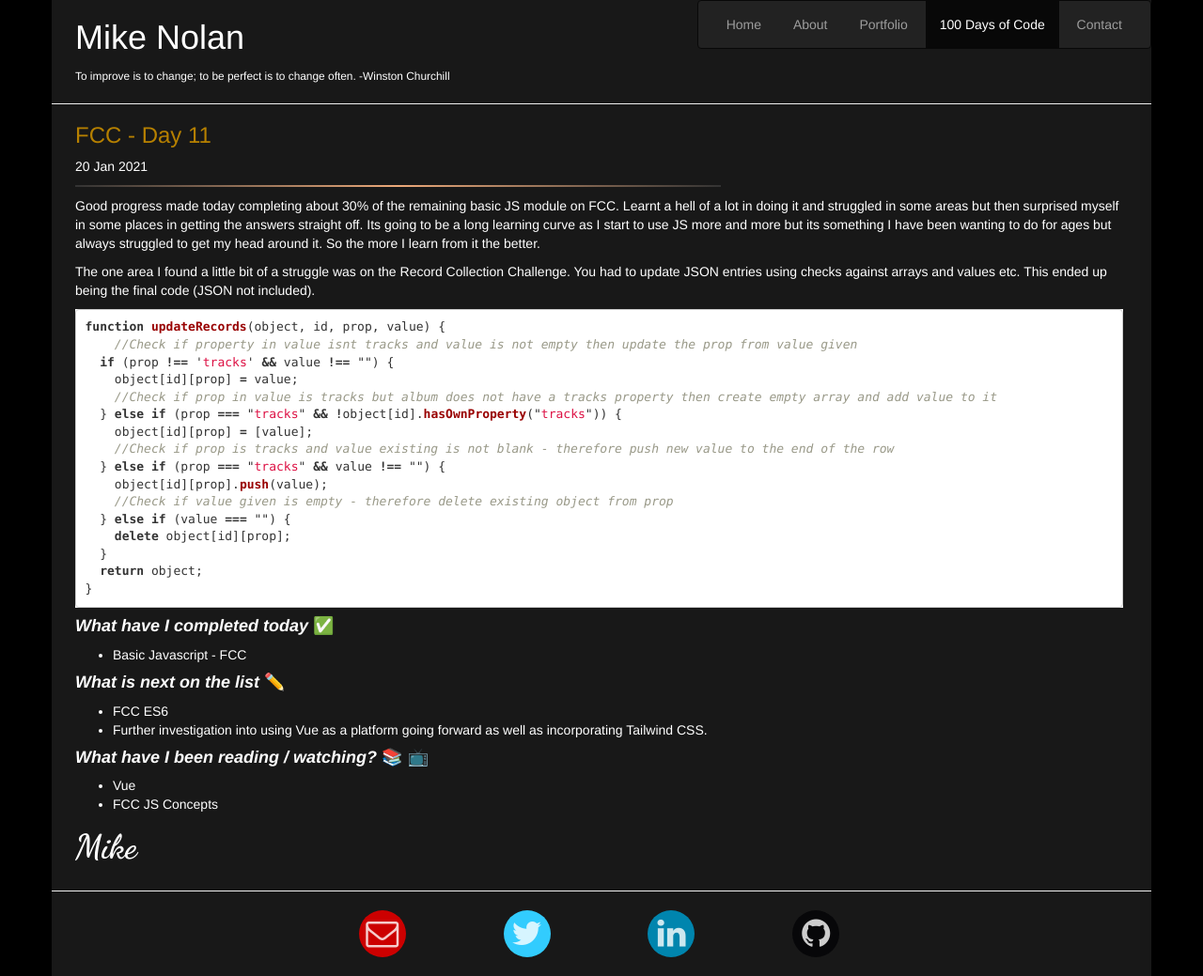
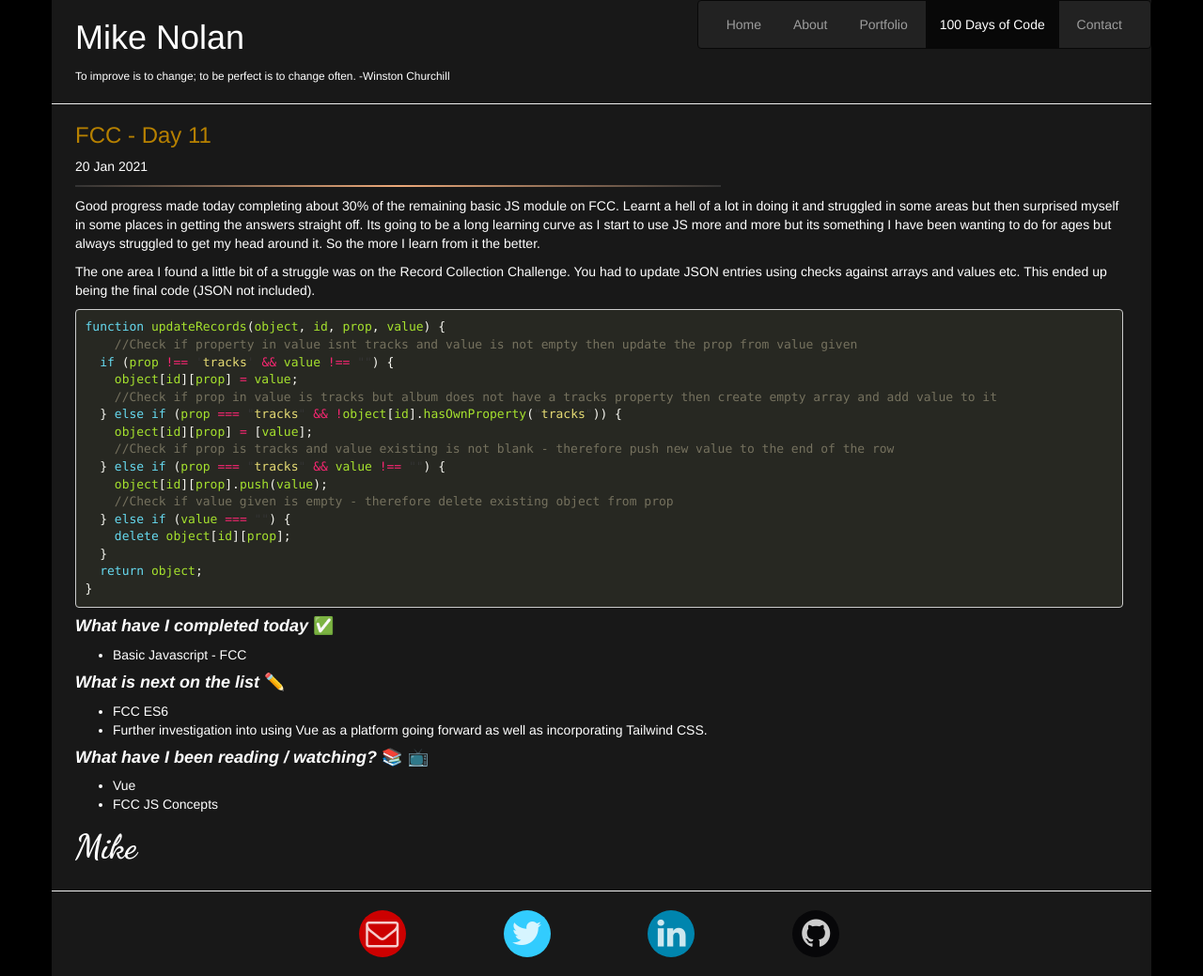
Before and after one commit to mikechristopher/100daysofcode, a Jekyll site: the page built from _posts/2021-01-20-FCC-Wed-Day11.md, in a window 1280 px wide. Shown: the whole page at 94% size. Built offline with Jekyll 4.4.1, drawn with Linux system fonts in a browser that asks for light colours; nearby versions of some CDN libraries; emoji names are drawn with the system emoji font.

Commit message:
update css

```diff
--- a/css/syntax.css
+++ b/css/syntax.css
@@ -1,60 +1,65 @@
-.highlight  { background: #ffffff; }
-.highlight .c { color: #999988; font-style: italic } /* Comment */
-.highlight .err { color: #a61717; background-color: #e3d2d2 } /* Error */
-.highlight .k { font-weight: bold } /* Keyword */
-.highlight .o { font-weight: bold } /* Operator */
-.highlight .cm { color: #999988; font-style: italic } /* Comment.Multiline */
-.highlight .cp { color: #999999; font-weight: bold } /* Comment.Preproc */
-.highlight .c1 { color: #999988; font-style: italic } /* Comment.Single */
-.highlight .cs { color: #999999; font-weight: bold; font-style: italic } /* Comment.Special */
-.highlight .gd { color: #000000; background-color: #ffdddd } /* Generic.Deleted */
-.highlight .gd .x { color: #000000; background-color: #ffaaaa } /* Generic.Deleted.Specific */
+.highlight pre { background-color: #272822; }
+.highlight .hll { background-color: #272822; }
+.highlight .c { color: #75715e } /* Comment */
+.highlight .err { color: #960050; background-color: #1e0010 } /* Error */
+.highlight .k { color: #66d9ef } /* Keyword */
+.highlight .l { color: #ae81ff } /* Literal */
+.highlight .n { color: #f8f8f2 } /* Name */
+.highlight .o { color: #f92672 } /* Operator */
+.highlight .p { color: #f8f8f2 } /* Punctuation */
+.highlight .cm { color: #75715e } /* Comment.Multiline */
+.highlight .cp { color: #75715e } /* Comment.Preproc */
+.highlight .c1 { color: #75715e } /* Comment.Single */
+.highlight .cs { color: #75715e } /* Comment.Special */
 .highlight .ge { font-style: italic } /* Generic.Emph */
-.highlight .gr { color: #aa0000 } /* Generic.Error */
-.highlight .gh { color: #999999 } /* Generic.Heading */
-.highlight .gi { color: #000000; background-color: #ddffdd } /* Generic.Inserted */
-.highlight .gi .x { color: #000000; background-color: #aaffaa } /* Generic.Inserted.Specific */
-.highlight .go { color: #888888 } /* Generic.Output */
-.highlight .gp { color: #555555 } /* Generic.Prompt */
 .highlight .gs { font-weight: bold } /* Generic.Strong */
-.highlight .gu { color: #aaaaaa } /* Generic.Subheading */
-.highlight .gt { color: #aa0000 } /* Generic.Traceback */
-.highlight .kc { font-weight: bold } /* Keyword.Constant */
-.highlight .kd { font-weight: bold } /* Keyword.Declaration */
-.highlight .kp { font-weight: bold } /* Keyword.Pseudo */
-.highlight .kr { font-weight: bold } /* Keyword.Reserved */
-.highlight .kt { color: #445588; font-weight: bold } /* Keyword.Type */
-.highlight .m { color: #009999 } /* Literal.Number */
-.highlight .s { color: #d14 } /* Literal.String */
-.highlight .na { color: #008080 } /* Name.Attribute */
-.highlight .nb { color: #0086B3 } /* Name.Builtin */
-.highlight .nc { color: #445588; font-weight: bold } /* Name.Class */
-.highlight .no { color: #008080 } /* Name.Constant */
-.highlight .ni { color: #800080 } /* Name.Entity */
-.highlight .ne { color: #990000; font-weight: bold } /* Name.Exception */
-.highlight .nf { color: #990000; font-weight: bold } /* Name.Function */
-.highlight .nn { color: #555555 } /* Name.Namespace */
-.highlight .nt { color: #000080 } /* Name.Tag */
-.highlight .nv { color: #008080 } /* Name.Variable */
-.highlight .ow { font-weight: bold } /* Operator.Word */
-.highlight .w { color: #bbbbbb } /* Text.Whitespace */
-.highlight .mf { color: #009999 } /* Literal.Number.Float */
-.highlight .mh { color: #009999 } /* Literal.Number.Hex */
-.highlight .mi { color: #009999 } /* Literal.Number.Integer */
-.highlight .mo { color: #009999 } /* Literal.Number.Oct */
-.highlight .sb { color: #d14 } /* Literal.String.Backtick */
-.highlight .sc { color: #d14 } /* Literal.String.Char */
-.highlight .sd { color: #d14 } /* Literal.String.Doc */
-.highlight .s2 { color: #d14 } /* Literal.String.Double */
-.highlight .se { color: #d14 } /* Literal.String.Escape */
-.highlight .sh { color: #d14 } /* Literal.String.Heredoc */
-.highlight .si { color: #d14 } /* Literal.String.Interpol */
-.highlight .sx { color: #d14 } /* Literal.String.Other */
-.highlight .sr { color: #009926 } /* Literal.String.Regex */
-.highlight .s1 { color: #d14 } /* Literal.String.Single */
-.highlight .ss { color: #990073 } /* Literal.String.Symbol */
-.highlight .bp { color: #999999 } /* Name.Builtin.Pseudo */
-.highlight .vc { color: #008080 } /* Name.Variable.Class */
-.highlight .vg { color: #008080 } /* Name.Variable.Global */
-.highlight .vi { color: #008080 } /* Name.Variable.Instance */
-.highlight .il { color: #009999 } /* Literal.Number.Integer.Long */
+.highlight .kc { color: #66d9ef } /* Keyword.Constant */
+.highlight .kd { color: #66d9ef } /* Keyword.Declaration */
+.highlight .kn { color: #f92672 } /* Keyword.Namespace */
+.highlight .kp { color: #66d9ef } /* Keyword.Pseudo */
+.highlight .kr { color: #66d9ef } /* Keyword.Reserved */
+.highlight .kt { color: #66d9ef } /* Keyword.Type */
+.highlight .ld { color: #e6db74 } /* Literal.Date */
+.highlight .m { color: #ae81ff } /* Literal.Number */
+.highlight .s { color: #e6db74 } /* Literal.String */
+.highlight .na { color: #a6e22e } /* Name.Attribute */
+.highlight .nb { color: #f8f8f2 } /* Name.Builtin */
+.highlight .nc { color: #a6e22e } /* Name.Class */
+.highlight .no { color: #66d9ef } /* Name.Constant */
+.highlight .nd { color: #a6e22e } /* Name.Decorator */
+.highlight .ni { color: #f8f8f2 } /* Name.Entity */
+.highlight .ne { color: #a6e22e } /* Name.Exception */
+.highlight .nf { color: #a6e22e } /* Name.Function */
+.highlight .nl { color: #f8f8f2 } /* Name.Label */
+.highlight .nn { color: #f8f8f2 } /* Name.Namespace */
+.highlight .nx { color: #a6e22e } /* Name.Other */
+.highlight .py { color: #f8f8f2 } /* Name.Property */
+.highlight .nt { color: #f92672 } /* Name.Tag */
+.highlight .nv { color: #f8f8f2 } /* Name.Variable */
+.highlight .ow { color: #f92672 } /* Operator.Word */
+.highlight .w { color: #f8f8f2 } /* Text.Whitespace */
+.highlight .mf { color: #ae81ff } /* Literal.Number.Float */
+.highlight .mh { color: #ae81ff } /* Literal.Number.Hex */
+.highlight .mi { color: #ae81ff } /* Literal.Number.Integer */
+.highlight .mo { color: #ae81ff } /* Literal.Number.Oct */
+.highlight .sb { color: #e6db74 } /* Literal.String.Backtick */
+.highlight .sc { color: #e6db74 } /* Literal.String.Char */
+.highlight .sd { color: #e6db74 } /* Literal.String.Doc */
+.highlight .s2 { color: #e6db74 } /* Literal.String.Double */
+.highlight .se { color: #ae81ff } /* Literal.String.Escape */
+.highlight .sh { color: #e6db74 } /* Literal.String.Heredoc */
+.highlight .si { color: #e6db74 } /* Literal.String.Interpol */
+.highlight .sx { color: #e6db74 } /* Literal.String.Other */
+.highlight .sr { color: #e6db74 } /* Literal.String.Regex */
+.highlight .s1 { color: #e6db74 } /* Literal.String.Single */
+.highlight .ss { color: #e6db74 } /* Literal.String.Symbol */
+.highlight .bp { color: #f8f8f2 } /* Name.Builtin.Pseudo */
+.highlight .vc { color: #f8f8f2 } /* Name.Variable.Class */
+.highlight .vg { color: #f8f8f2 } /* Name.Variable.Global */
+.highlight .vi { color: #f8f8f2 } /* Name.Variable.Instance */
+.highlight .il { color: #ae81ff } /* Literal.Number.Integer.Long */
+
+.highlight .gh { color: #999999 } /* Generic Heading & Diff Header */
+.highlight .gu { color: #75715e; } /* Generic.Subheading & Diff Unified/Comment? */
+.highlight .gd { color: #f92672; } /* Generic.Deleted & Diff Deleted */
+.highlight .gi { color: #a6e22e; } /* Generic.Inserted & Diff Inserted */
```
